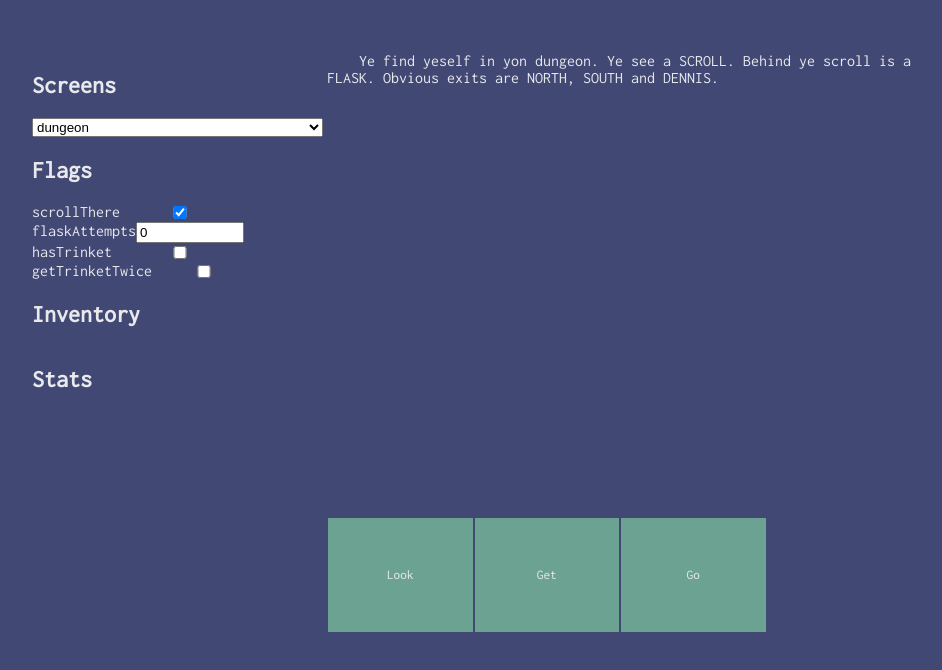
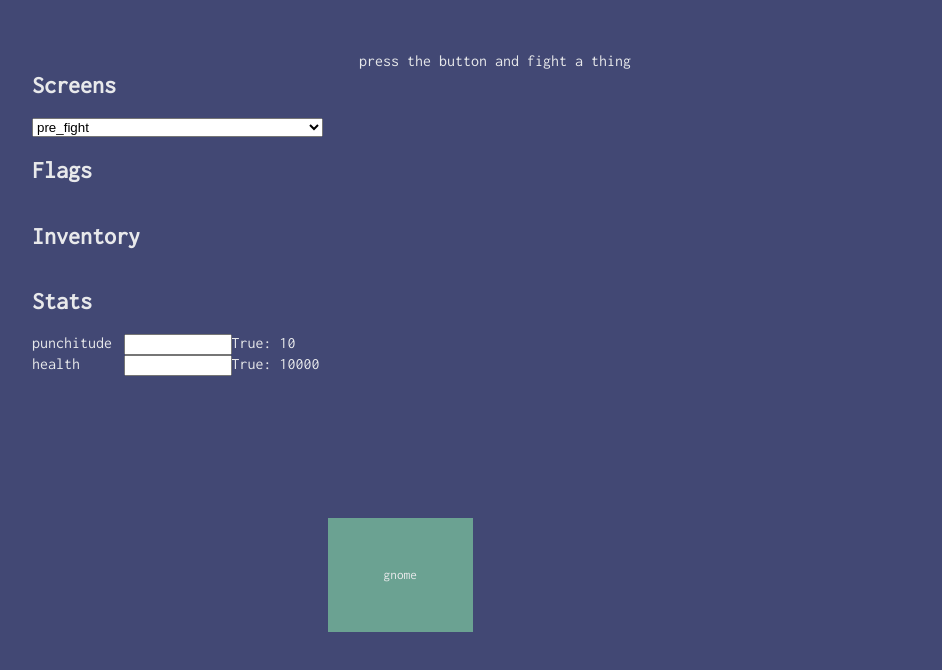
Before and after one commit to TrentWest7190/atheneum, a Vue app: page / in a window 1280 px wide. Shown: the top 670 px of the page, without its empty margins (20-962 px from the left). Built offline with nearby package versions, Linux system fonts and the light colour scheme.

Commit message:
combat module

```diff
--- a/src/App.vue
+++ b/src/App.vue
@@ -5,7 +5,7 @@
     </div>
     <div class="bordered-box col-flex full-height col-md-6">
       <text-view class="bordered-box col-md-8 text-view" :textArray="paragraphs" :hasMoreParagraphs="Player.additionalParagraphs.length > 0"></text-view>
-      <button-view v-if="buttons" class="bordered-box col-md-4" :buttonArray="buttons" @replaceButtons="replaceButtons"></button-view>
+      <button-view v-if="buttons" class="bordered-box col-md-4" :buttonArray="buttons" :inCombat="inCombat" @replaceButtons="replaceButtons" @enemyTurn="enemyTurn" @clearAddtParas="Player.additionalParagraphs = []"></button-view>
       <input v-else class="bordered-box col-md-4 main-input" placeholder="Click here to type" @keyup.enter="scene.input.callback($event.target.value)">
     </div>
     <div class="bordered-box full-height col-md-3">
@@ -22,6 +22,7 @@ import InventoryView from './components/InventoryView'
 
 import TextEngine from './engine/TextEngine'
 import ButtonEngine from './engine/ButtonEngine'
+import { randomNumberBetween } from './engine/StoryUtilities'
 
 export default {
   name: 'app',
@@ -38,13 +39,23 @@ export default {
       return this.Story.screenData[this.Player.CurrentLocation]
     },
     paragraphs () {
-      return TextEngine(this.scene.paragraphs, this.Story.textData, this.Player.additionalParagraphs, this.Player.paragraphOverride)
+      if (!this.inCombat) {
+        return TextEngine(this.scene.paragraphs, this.Story.textData, this.Player.additionalParagraphs, this.Player.paragraphOverride)
+      } else if (this.inCombat) {
+        return TextEngine(this.Player.currentEnemy.mainText, this.Story.textData, this.Player.additionalParagraphs, this.Player.paragraphOverride)
+      }
     },
 
     buttons () {
-      if (this.scene.buttons) {
+      if (!this.inCombat) {
         return ButtonEngine(this.scene.buttons, this.Story.buttonData, this.Player.buttonOverride)
+      } else if (this.inCombat) {
+        return ButtonEngine(this.Story.combatData.buttons, this.Story.buttonData, this.Player.buttonOverride)
       }
+    },
+
+    inCombat () {
+      return Object.keys(this.Player.currentEnemy).length !== 0
     }
   },
 
@@ -55,6 +66,17 @@ export default {
         Object.defineProperty(newButtons, '_parent', {value: orig})
       }
       this.Player.buttonOverride = newButtons
+    },
+
+    enemyTurn () {
+      if (this.Player.currentEnemy.health <= 0) {
+        this.Player.paragraphOverride = this.Player.currentEnemy.winText
+        this.Player.additionalParagraphs = []
+      } else {
+        const enemyAttacks = Object.keys(this.Player.currentEnemy.attacks)
+        const selectedAttack = enemyAttacks[randomNumberBetween(0, enemyAttacks.length)]
+        this.Player.currentEnemy.attacks[selectedAttack]()
+      }
     }
   }
 }
--- a/src/components/ButtonView.vue
+++ b/src/components/ButtonView.vue
@@ -9,12 +9,18 @@
 export default {
   name: 'button-view',
 
-  props: ['buttonArray'],
+  props: ['buttonArray', 'inCombat'],
 
   methods: {
     handleEvents (button) {
       if (button.events) {
+        if (this.inCombat) {
+          this.$emit('clearAddtParas')
+        }
         button.events()
+        if (this.inCombat) {
+          this.$emit('enemyTurn')
+        }
       }
       if (button.children) {
         this.$emit('replaceButtons', button.children, this.buttonArray)
--- a/src/components/DebugView.vue
+++ b/src/components/DebugView.vue
@@ -38,10 +38,6 @@ export default {
       } else {
         this.Player.State.stats[flagName]._value = parseInt(flagValue)
       }
-    },
-
-    test (input) {
-      console.log(input)
     }
   }
 }
--- a/src/engine/Player.js
+++ b/src/engine/Player.js
@@ -15,7 +15,8 @@ let Player = {
   },
   additionalParagraphs: [],
   buttonOverride: [],
-  paragarphOverride: []
+  paragarphOverride: [],
+  currentEnemy: {}
 }
 
 Vue.set(Player.State, 'flags', {})
@@ -53,6 +54,7 @@ Player.Setup = function (flagData, itemData, statData, moveTo) {
 
   Vue.set(Player, 'additionalParagraphs', [])
   Vue.set(Player, 'CurrentLocation', moveTo)
+  Vue.set(Player, 'currentEnemy', {})
 }
 
 export default Player
--- /dev/null
+++ b/src/engine/StoryUtilities.js
@@ -0,0 +1,23 @@
+import Player from './Player'
+
+export const returnToTopLevelButtons = function (parent) {
+  if (parent) {
+    if (parent._parent) {
+      returnToTopLevelButtons(parent._parent)
+    } else {
+      Player.buttonOverride = parent
+    }
+  } else if (Player.buttonOverride._parent) {
+    returnToTopLevelButtons(Player.buttonOverride._parent)
+  }
+}
+
+export const randomNumberBetween = function (min, max) {
+  return Math.floor(Math.random() * max) + min
+}
+
+export const reset = function (flagData, itemData, statData, startScreenId) {
+  Player.paragraphOverride = []
+  Player.buttonOverride = []
+  Player.Setup(flagData, itemData, statData, startScreenId)
+}
--- a/src/main.js
+++ b/src/main.js
@@ -4,7 +4,7 @@ import Vue from 'vue'
 import App from './App'
 import Player from './engine/Player'
 
-let Story = require('./stories/thydungeon.js')
+let Story = require('./stories/combat.js')
 
 /* eslint-disable no-new */
 new Vue({
--- /dev/null
+++ b/src/stories/combat.js
@@ -0,0 +1,110 @@
+import Player from '../engine/Player'
+import { randomNumberBetween, returnToTopLevelButtons } from '../engine/StoryUtilities'
+
+const Stats = Player.State.stats
+
+const screenData = {
+  pre_fight: {
+    paragraphs: [
+      `press the button and fight a thing`
+    ],
+
+    buttons: [
+      {
+        text: 'gnome',
+        events () {
+          Player.currentEnemy = npcData.gnome
+        }
+      }
+    ]
+  }
+}
+
+const statData = {
+  punchitude: {
+    value: 10
+  },
+  health: {
+    value: 10000
+  }
+}
+
+const config = {
+  startScreenId: 'pre_fight'
+}
+
+const combatFormulas = {
+  punch (punchitude) {
+    return randomNumberBetween(punchitude / 2, punchitude * 2)
+  }
+}
+
+const npcData = {
+  gnome: {
+    health: 100,
+    mainText: [
+      {
+        textContent () {
+          return `You're fighting a gnome. He looks pretty pissed and has fists full of gravel. ${this.replacements.gnomeState()}`
+        },
+        replacements: {
+          gnomeState () {
+            if (Player.currentEnemy.health >= 80) {
+              return `The gnome seems to be in perfect health`
+            } else if (Player.currentEnemy.health >= 50) {
+              return `The gnome seems slightly injured`
+            } else if (Player.currentEnemy.health >= 20) {
+              return `The gnome is hurtin`
+            } else {
+              return `The gnome won't be gnomin' much longer`
+            }
+          }
+        }
+      }
+    ],
+    attacks: {
+      throwRocks () {
+        Stats.health.value -= 10
+        Player.additionalParagraphs.push(`The gnome tosses a rock at you. You take 10 damage. Owies.`)
+      }
+    },
+    winText: [
+      {
+        textContent () {
+          return `You stand over the defeated gnome and steal some gems`
+        }
+      }
+    ]
+  }
+}
+
+const combatData = {
+  buttons: [
+    {
+      text: 'Attack',
+      children: [
+        {
+          text: 'Punch',
+          events () {
+            const damage = combatFormulas.punch(Stats.punchitude.value)
+            Player.currentEnemy.health -= damage
+            Player.additionalParagraphs.push(`You throw a mean right hook and do ${damage} damage.`)
+            returnToTopLevelButtons()
+          }
+        }
+      ]
+    }
+  ]
+}
+
+Player.Setup({}, {}, statData, config.startScreenId)
+
+exports.screenData = screenData
+
+exports.textData = {}
+
+exports.statData = statData
+
+exports.combatData = combatData
+
+exports.config = config
```
